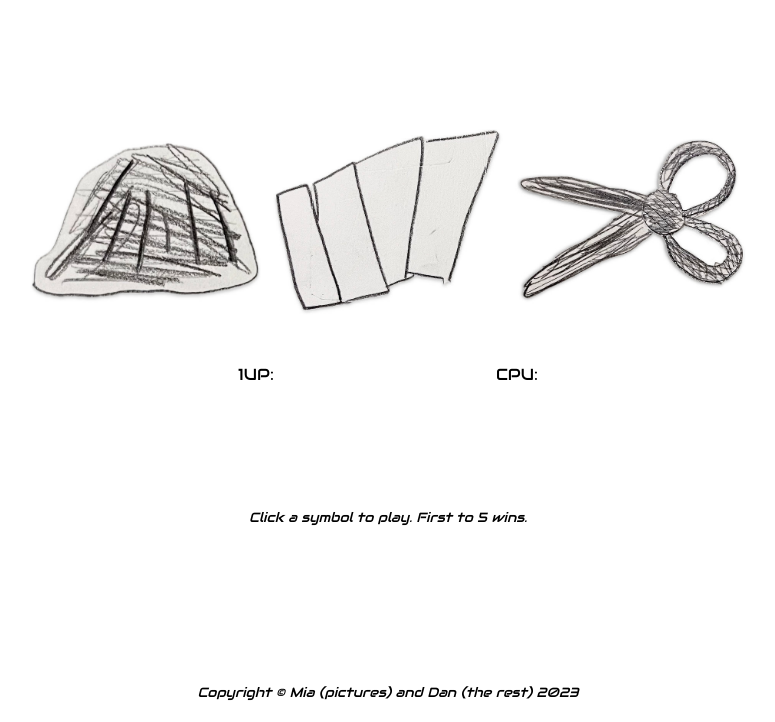
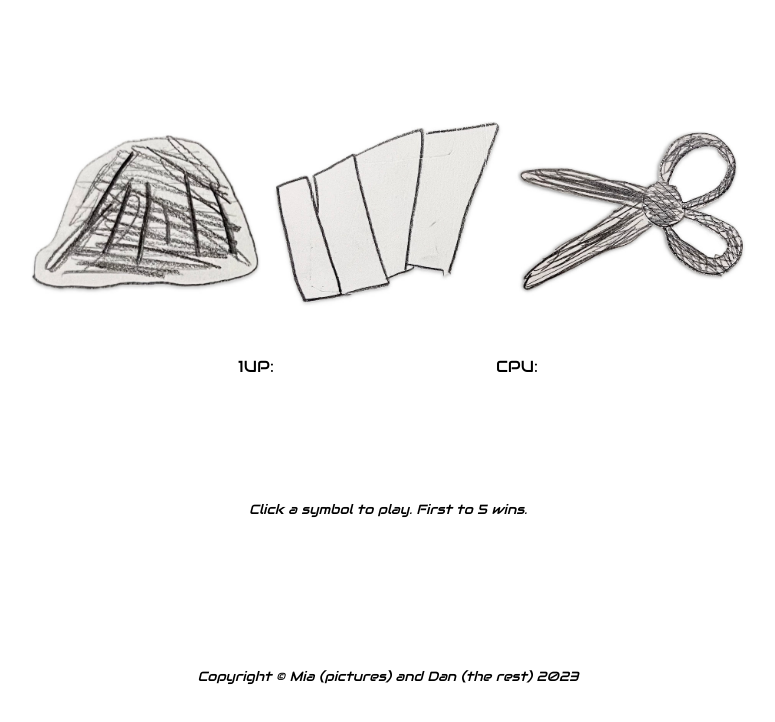
Before and after one commit to rakurakuraku/odin-rock-paper-scissors, a plain HTML site: page index.html in a window 1280 px wide. Shown: the part 94-816 px from the top of the page, without its empty margins (252-1027 px from the left). Drawn offline with Linux system fonts and the light colour scheme.

Commit message:
Correcting a typo in the CSS causing unwanted behaviour

```diff
--- a/style.css
+++ b/style.css
@@ -7,7 +7,7 @@ body {
     flex-direction: column;
     align-items: center;
     justify-content: space-between;
-    height: 100vh;
+    height: 98vh;
 }
 
 button {
@@ -80,5 +80,4 @@ p {
 
 #weapons, #adminMessage {
     color: teal;
-    align-self: flex-end;
 }
```
